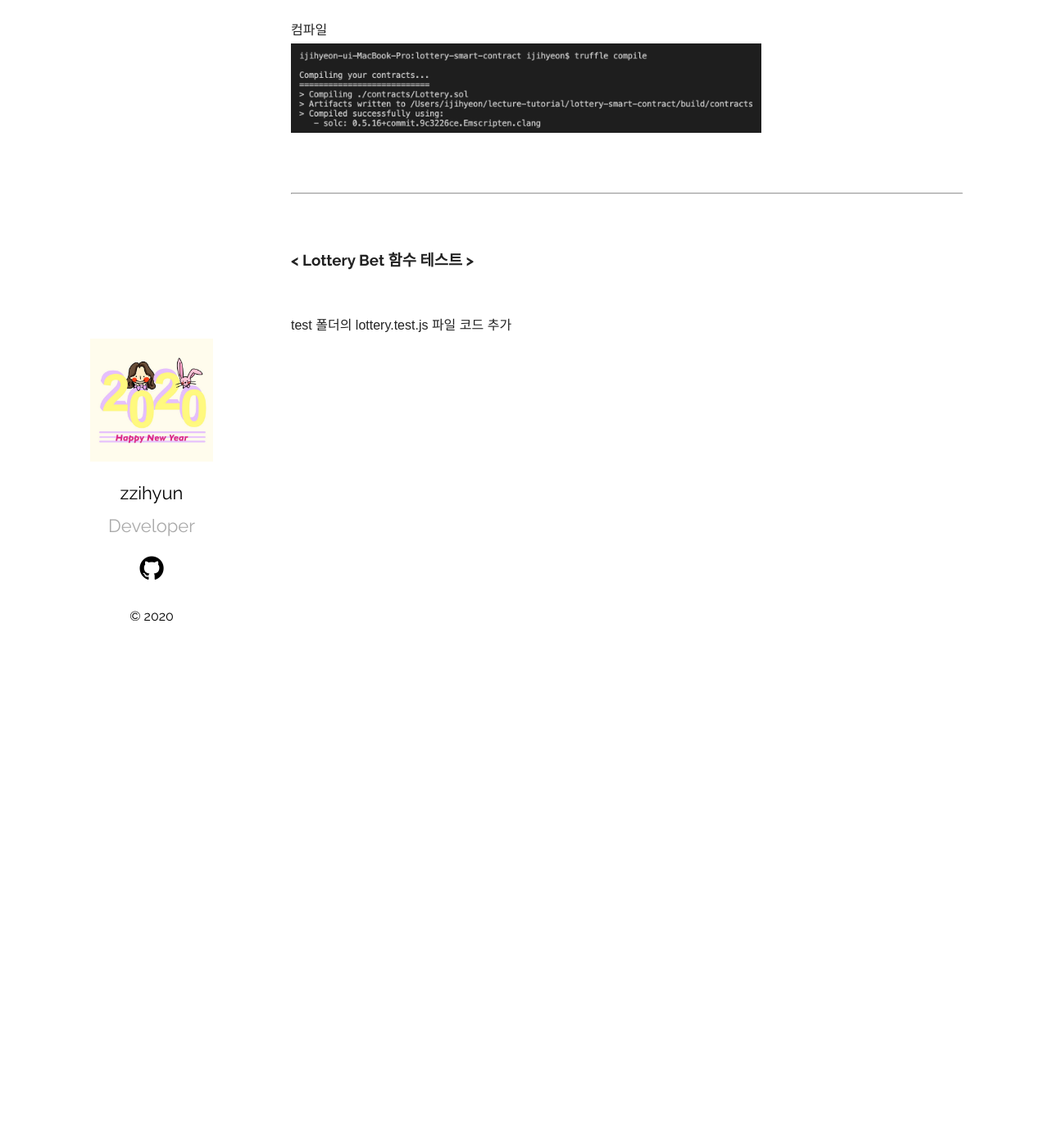
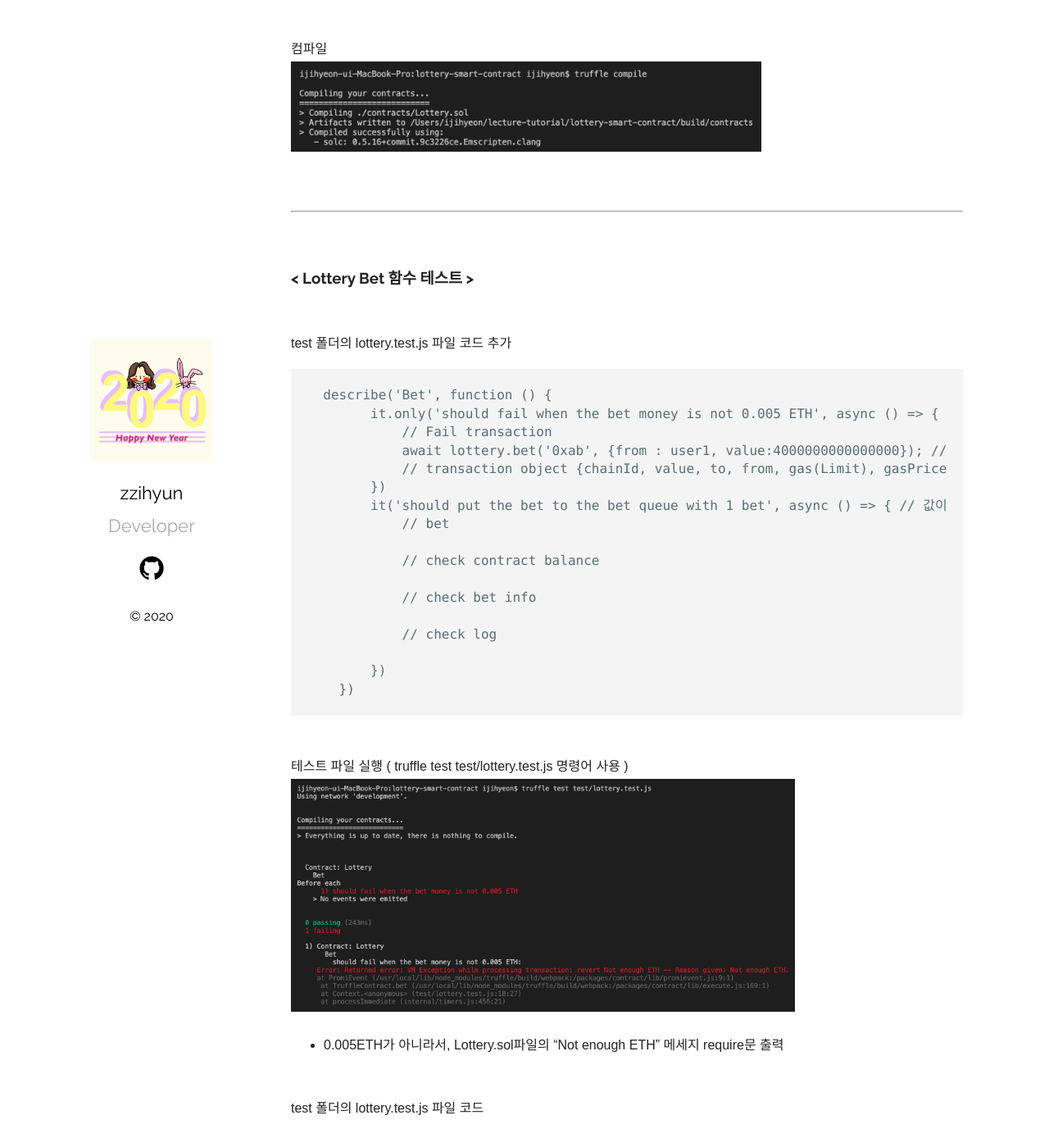
Before and after one commit to jhhhj1002/jhhhj1002.github.io, a Jekyll site: the page built from _posts/2020-04-11-Lottery-Dapp-03.markdown, in a window 1280 px wide and 1400 px high, scrolled down 5224 px. Shown: the whole window at 82% size. Built offline with Jekyll 4.4.1, drawn with Linux system fonts in a browser that asks for light colours.

Commit message:
Update 2020-04-11-Lottery-Dapp-03.markdown

````diff
--- a/_posts/2020-04-11-Lottery-Dapp-03.markdown
+++ b/_posts/2020-04-11-Lottery-Dapp-03.markdown
@@ -202,7 +202,8 @@ test 폴더의 lottery.test.js 파일 코드 수정 ( Basic test 제거 )
       })
 
   });
-  ```
+
+ ```
 
 <br/>
 컴파일
@@ -215,3 +216,32 @@ test 폴더의 lottery.test.js 파일 코드 수정 ( Basic test 제거 )
 
 <br/>
 test 폴더의 lottery.test.js 파일 코드 추가
+  ```
+  describe('Bet', function () {
+        it.only('should fail when the bet money is not 0.005 ETH', async () => { //돈이 적절히 들어왔는지 확인
+            // Fail transaction
+            await lottery.bet('0xab', {from : user1, value:4000000000000000}); // 0.004 ETH
+            // transaction object {chainId, value, to, from, gas(Limit), gasPrice}
+        })
+        it('should put the bet to the bet queue with 1 bet', async () => { // 값이 적절히 들어왔는지 확인
+            // bet
+
+            // check contract balance
+
+            // check bet info
+
+            // check log
+
+        })
+    })
+  ```
+
+<br/>
+테스트 파일 실행 ( truffle test test/lottery.test.js 명령어 사용 )
+<img src="/assets/imgs/Lottery&Dapp_31.png" width="75%" height="45%" >
+
++ 0.005ETH가 아니라서, Lottery.sol파일의 "Not enough ETH" 메세지 require문 출력
+
+
+<br/>
+test 폴더의 lottery.test.js 파일 코드
````
